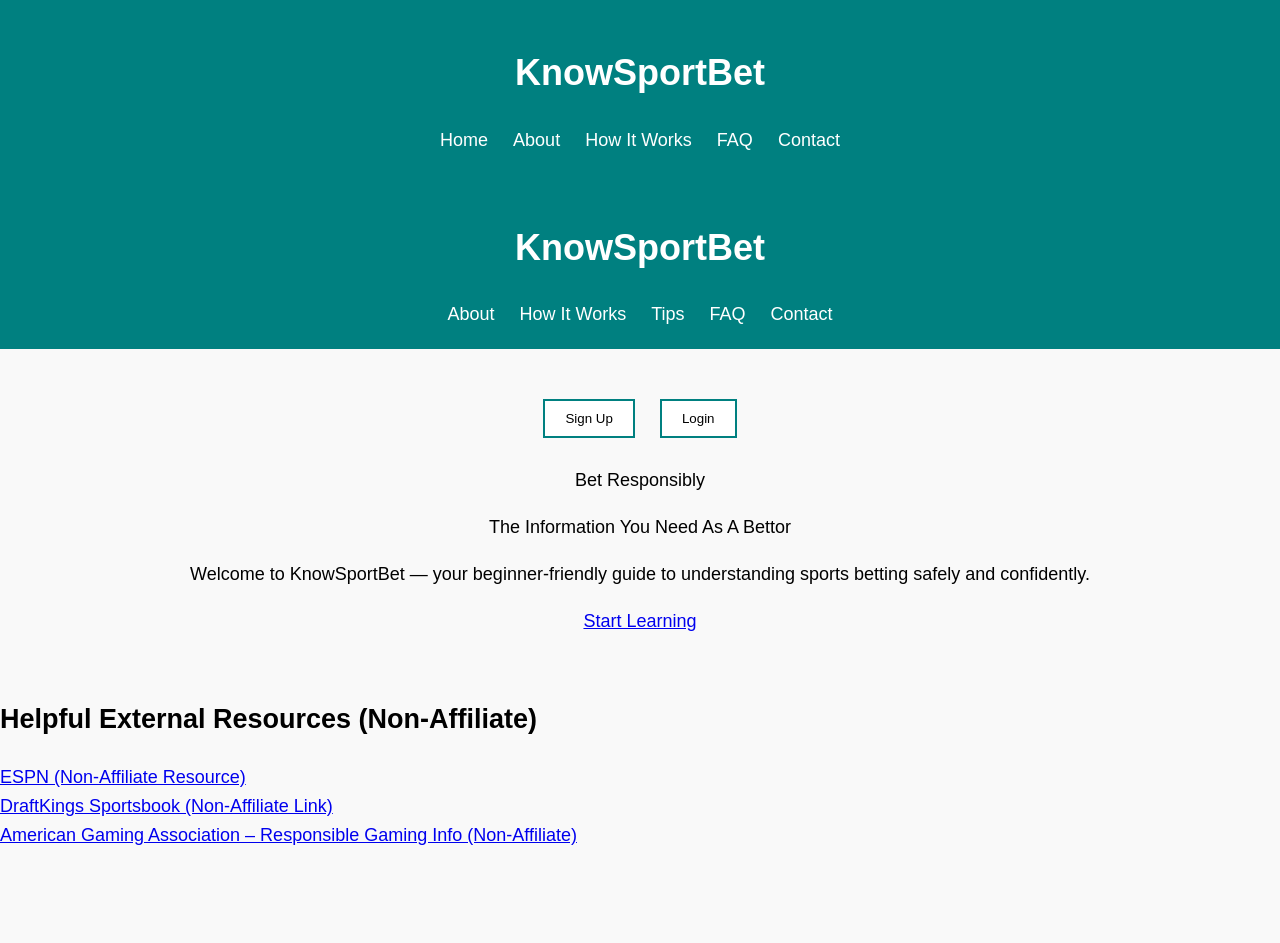
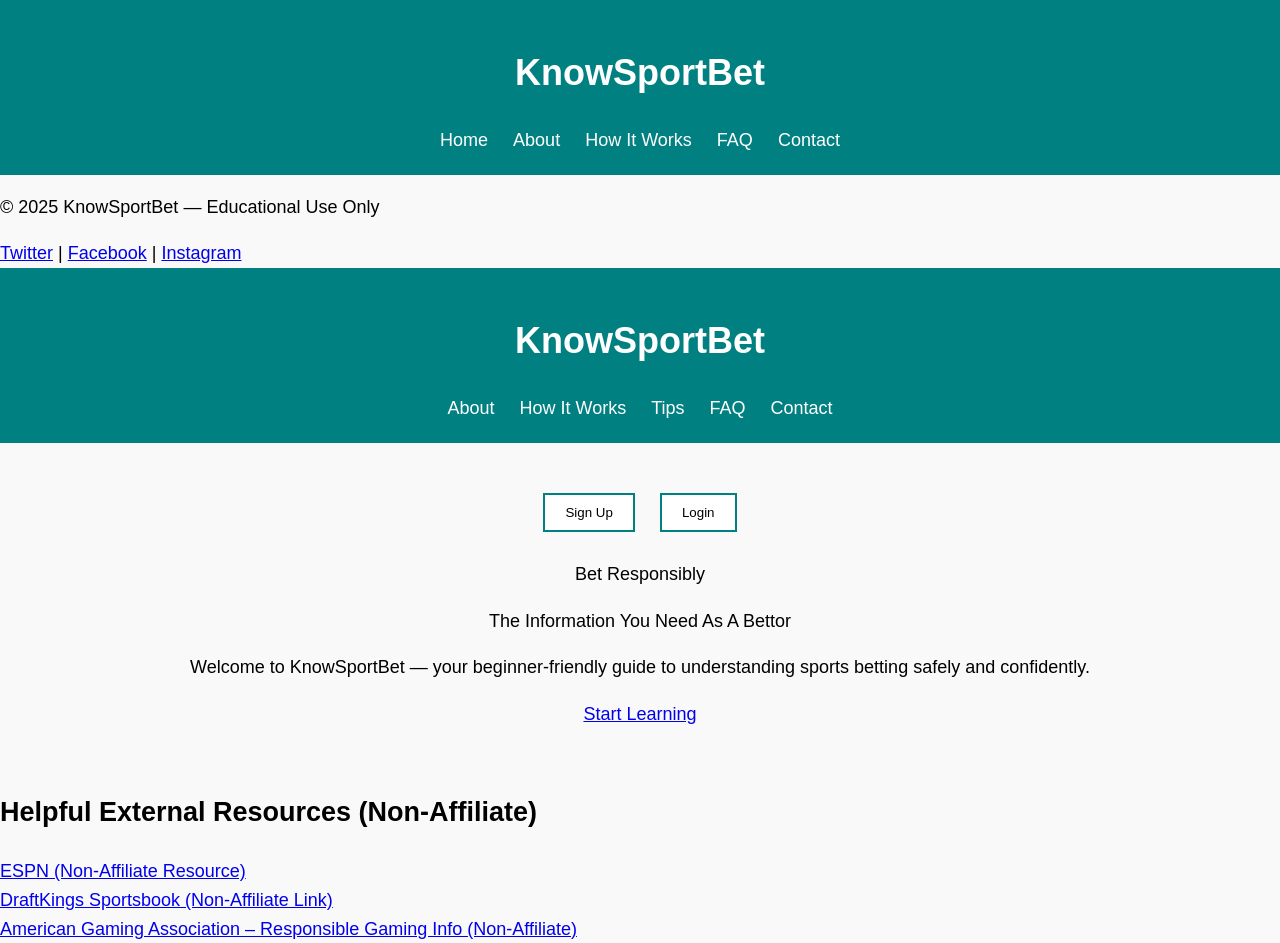
Before and after one commit to Tony85Amar/knowsportbet, a plain HTML site: page index.html in a window 1280 px wide. Before the commit the page ends 850 px from the top, so only its background shows below. Drawn offline with Linux system fonts and the light colour scheme.

Commit message:
index.html

```diff
--- a/index.html
+++ b/index.html
@@ -15,6 +15,12 @@
   </nav>
 </header>
 </head>
+  <footer>
+  <p>© 2025 KnowSportBet — Educational Use Only</p>
+  <a href="https://twitter.com" target="_blank">Twitter</a> |
+  <a href="https://facebook.com" target="_blank">Facebook</a> |
+  <a href="https://instagram.com" target="_blank">Instagram</a>
+</footer>
 <body>
 
 <header>
```
